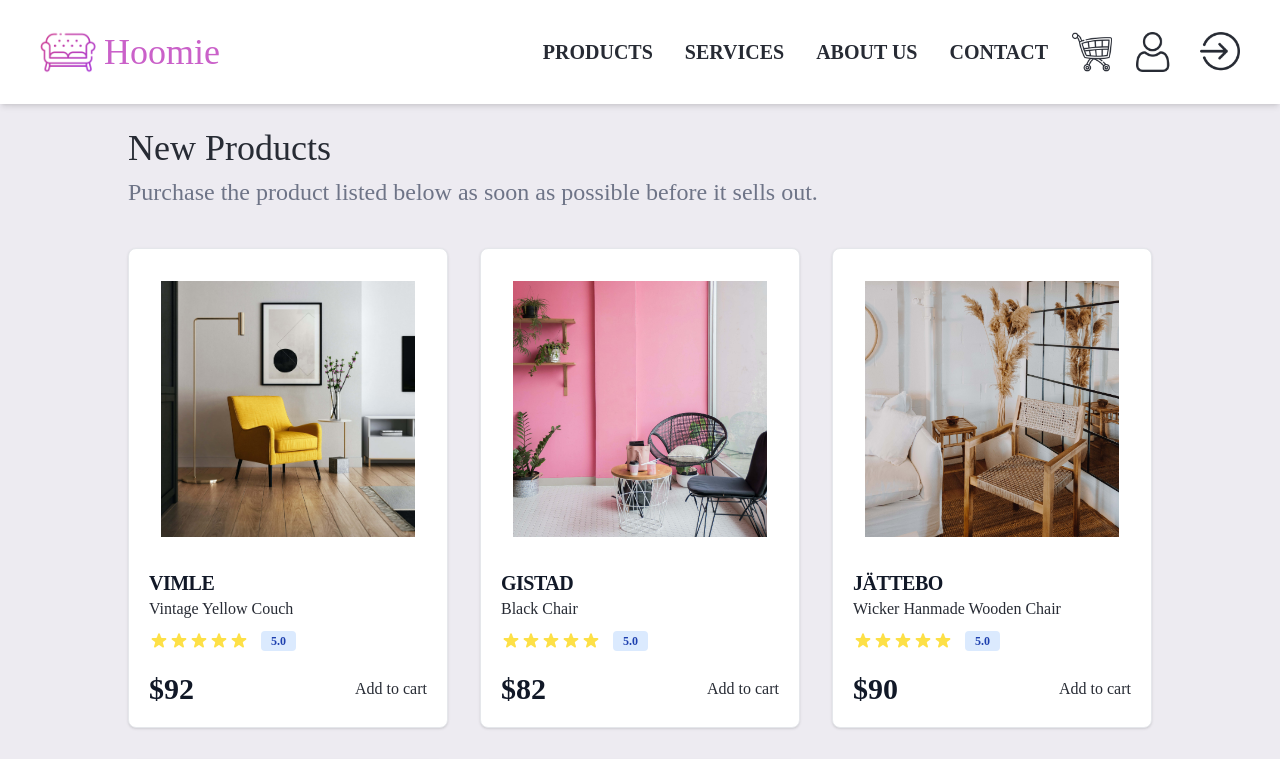
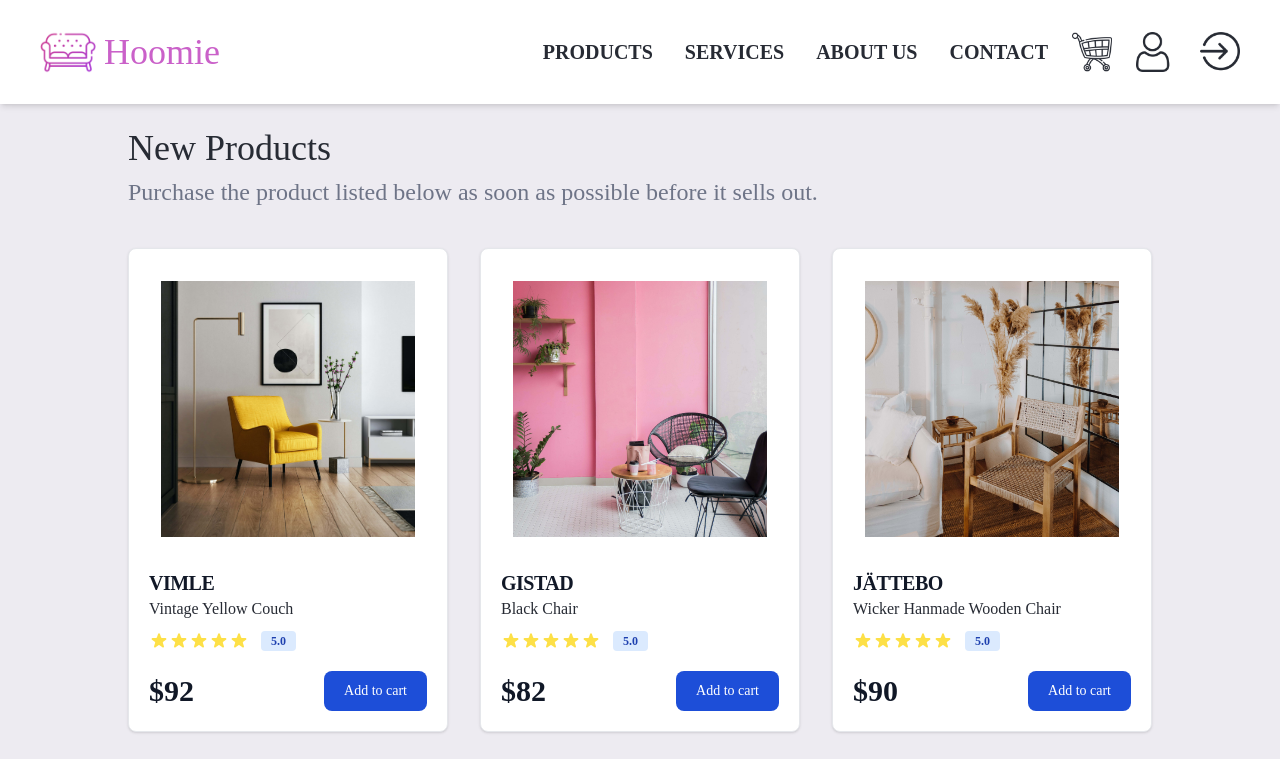
Before and after one commit to symys/hoomieproject, a React (Create React App) app: page /products in a window 1280 px wide. Shown: the top 759 px of the page. Built offline with nearby package versions, Linux system fonts and the light colour scheme.

Commit message:
fixed functionality problems of add to cart btn

```diff
--- a/src/components/AllProducts.js
+++ b/src/components/AllProducts.js
@@ -219,6 +219,12 @@
 //   ];
 
 function AllProducts() {
+  //sadece böyle yaparsam her butona tıkladığımda en yukarı atıyor.
+  // window.scrollTo(0, 0);
+  //onLoad sayesinde sayfa ilk yüklendiğin en üstten başlayacak.
+  window.onload = function() {
+    window.scrollTo(0, 0);
+  }
   const dispatch = useDispatch();
   const products = useSelector((state) => state.cartItems);
   // const cartItems = useSelector(state => state.cartItems)
--- a/src/components/Products.js
+++ b/src/components/Products.js
@@ -172,7 +172,7 @@
                   <span class="lg:text-3xl text-lg font-bold text-gray-900 dark:text-white">
                     {product.price}
                   </span>
-                  <button onClick={() => dispatch(onAdd(product))}>Add to cart</button>
+                  <button class="text-white bg-blue-700 hover:bg-blue-800 focus:ring-4 focus:outline-none focus:ring-blue-300 font-medium rounded-lg lg:text-sm text-xs px-5 py-2.5 text-center dark:bg-blue-600 dark:hover:bg-blue-700 dark:focus:ring-blue-800" onClick={() => dispatch(onAdd(product))}>Add to cart</button>
                 </div>
               </div>
             </div>
```
